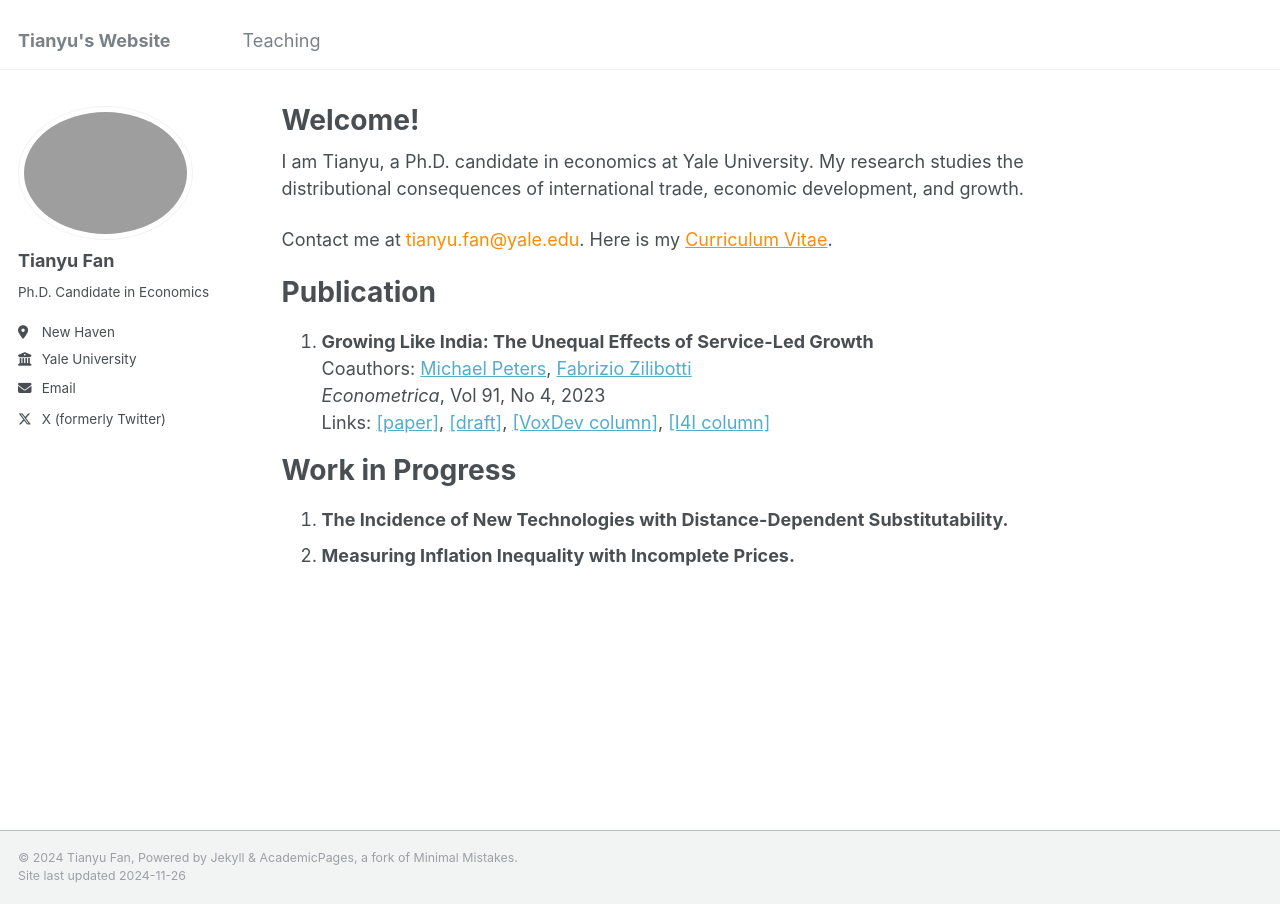
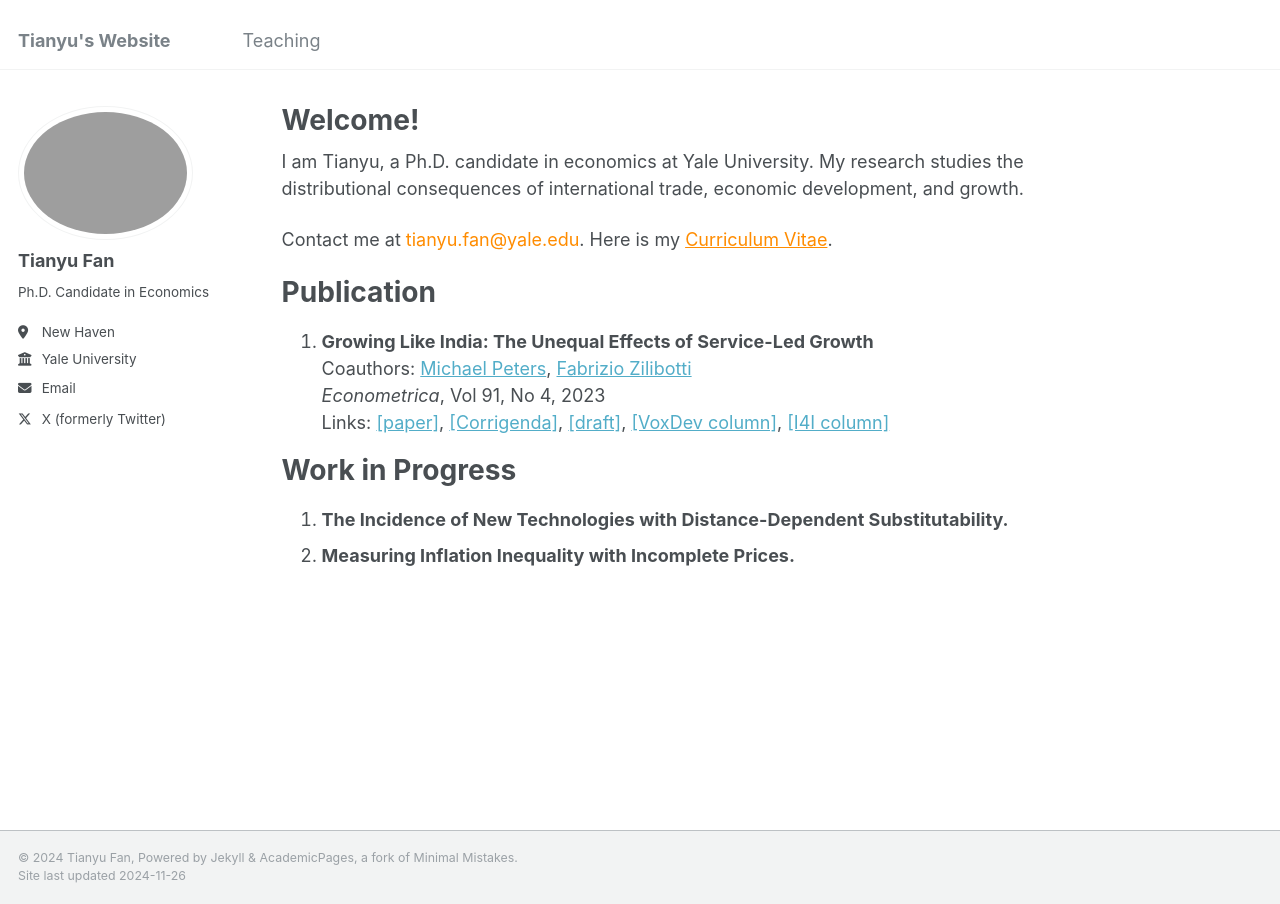
Before and after one commit to tianyufan-econ/tianyufan-econ.github.io, a Jekyll site: the page built from _pages/about.md, in a window 1280 px wide. Built offline with Jekyll 4.4.1, drawn with Linux system fonts in a browser that asks for light colours.

Commit message:
FPZ_corrigenda

```diff
--- a/_pages/about.md
+++ b/_pages/about.md
@@ -17,7 +17,7 @@ Publication
 1. **Growing Like India: The Unequal Effects of Service-Led Growth**
    Coauthors: [Michael Peters](https://mipeters.weebly.com), [Fabrizio Zilibotti](https://campuspress.yale.edu/zilibotti/)
    *Econometrica*, Vol 91, No 4, 2023
-   Links: [\[paper\]](/files/FPZ_UnequalGrowth.pdf), [\[draft\]](/files/FPZ_ECMA_final.pdf), [\[VoxDev column\]](https://voxdev.org/topic/macroeconomics-growth/how-services-drive-growth-emerging-economies-evidence-india), [\[I4I column\]](https://www.ideasforindia.in/topics/macroeconomics/india-s-service-led-economic-growth.html)
+   Links: [\[paper\]](/files/FPZ_UnequalGrowth.pdf), [\[Corrigenda\]](/files/FPZ_corrigenda.pdf), [\[draft\]](/files/FPZ_ECMA_final.pdf), [\[VoxDev column\]](https://voxdev.org/topic/macroeconomics-growth/how-services-drive-growth-emerging-economies-evidence-india), [\[I4I column\]](https://www.ideasforindia.in/topics/macroeconomics/india-s-service-led-economic-growth.html)
 
 Work in Progress
 ======
```
Also changed, not shown: 1 other file.
